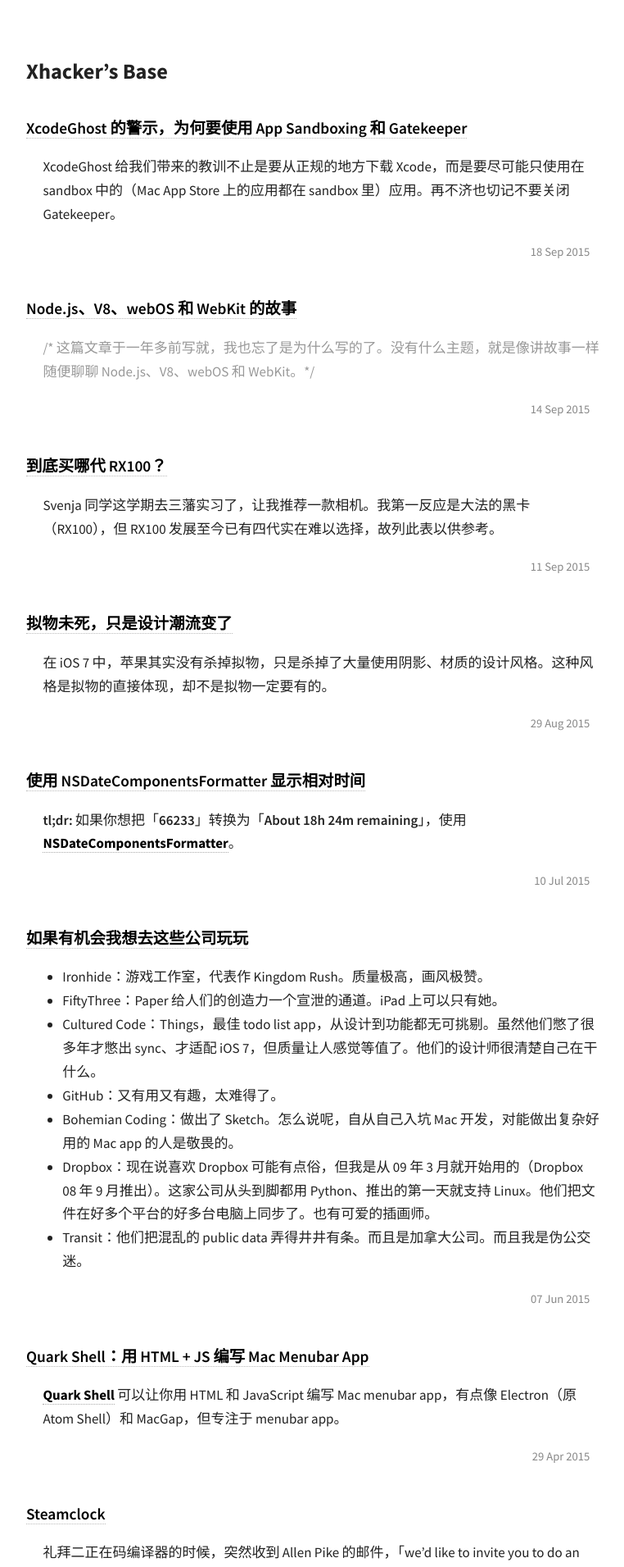
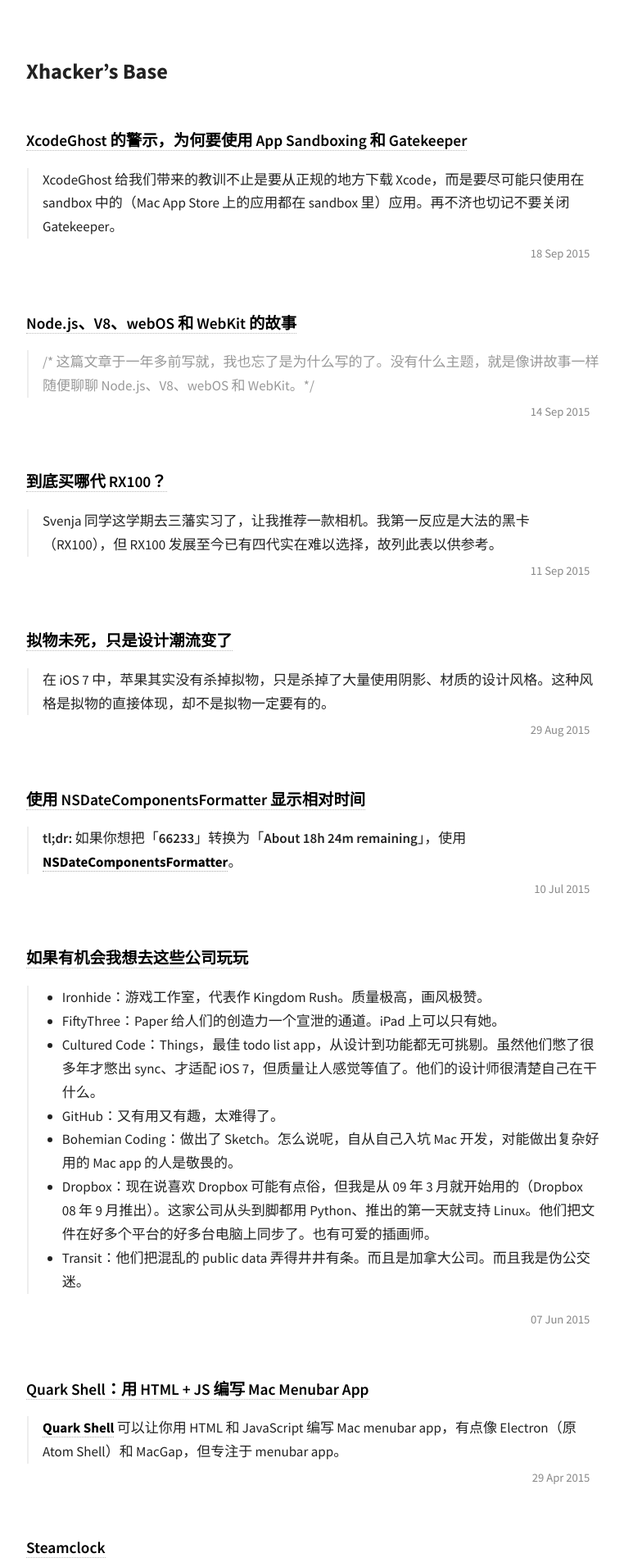
Before and after one commit to xhacker/xhacker.github.io, a Jekyll site: the page built from index.html, in a window 1280 px wide. Shown: the top 1911 px of the page at 82% size, without its empty margins (258-1020 px from the left). Built offline with Jekyll 4.4.1, drawn with Linux system fonts in a browser that asks for light colours; nearby versions of some CDN libraries.

Commit message:
Tweak index display

```diff
--- a/_layouts/index.html
+++ b/_layouts/index.html
@@ -11,9 +11,21 @@
   <link rel="stylesheet" href="/static/syntax.css">
   <link rel="stylesheet" href="/static/bigfoot-default.css">
   <style type="text/css">
+article {
+  margin: 60px 0;
+}
 article h1 a {
   border-bottom: 1px dotted;
   border-color: #bbb;
+}
+article .content {
+  border-left: 2px solid #eee;
+  margin-left: 1px;
+  padding-left: 1em;
+}
+article .content h2,
+article .content p {
+  margin: 0.2em 0;
 }
   </style>
   <title>{{ site.name }}</title>
```
